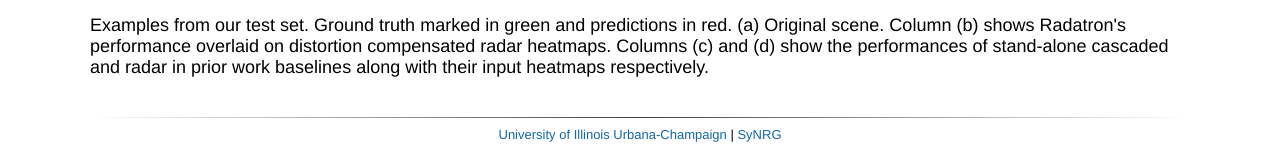
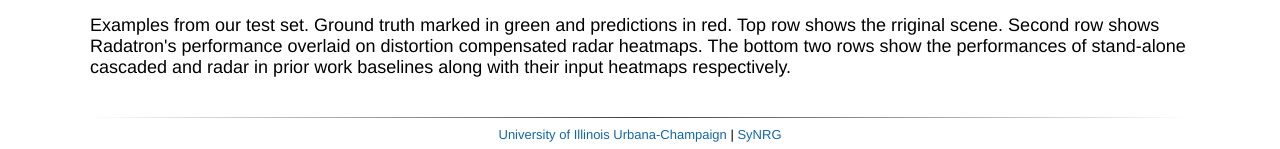
Before and after one commit to JaydenG1019/Radatron, a plain HTML site: page index.html in a window 1280 px wide. Shown: the part 2422-2571 px from the top of the page. Drawn offline with Linux system fonts and the light colour scheme; a script that the page names is missing.

Commit message:
Update index.html

```diff
--- a/index.html
+++ b/index.html
@@ -245,7 +245,7 @@ We train and extensively evaluate Radatron to show it achieves 92.6% AP50 and 56
 <img width="960" height="499" src="img/qualResults.png" frameborder="0" allowfullscreen></iframe>
 </center>
 <p>
-Examples from our test set. Ground truth marked in green and predictions in red. (a) Original scene. Column (b) shows Radatron's performance overlaid on distortion compensated radar heatmaps. Columns (c) and (d) show the performances of stand-alone cascaded and radar in prior work baselines along with their input heatmaps respectively.
+Examples from our test set. Ground truth marked in green and predictions in red. Top row shows the rriginal scene. Second row shows Radatron's performance overlaid on distortion compensated radar heatmaps. The bottom two rows show the performances of stand-alone cascaded and radar in prior work baselines along with their input heatmaps respectively.
 <pr>
 <br>
 <br>
```
